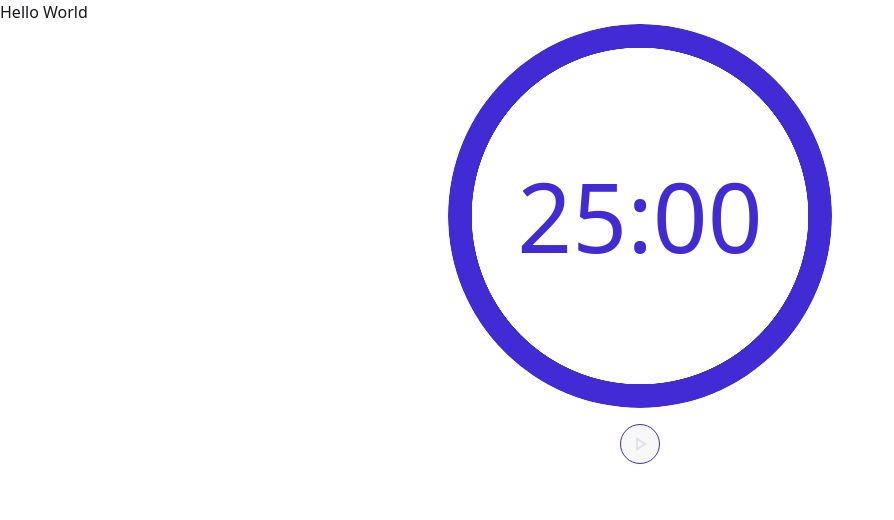
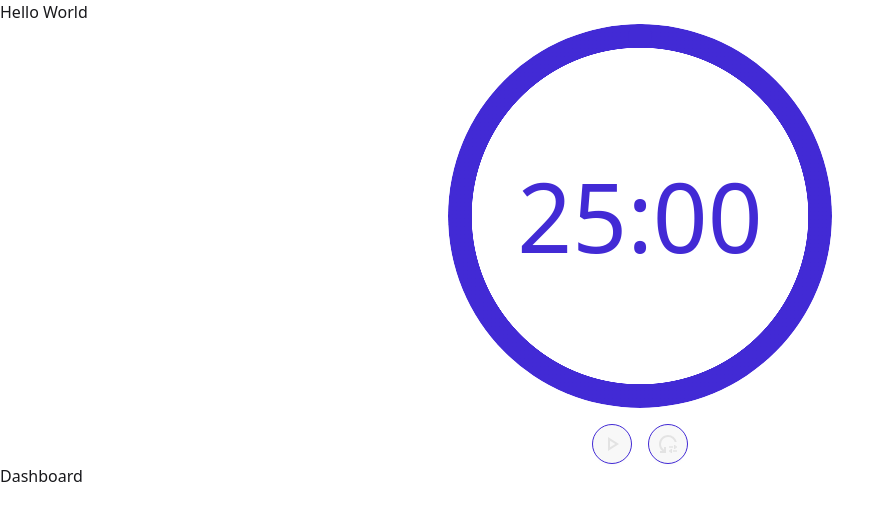
Before and after one commit to kingwell47/cs50-final-project, a React (Vite) app: page / in a window 1280 px wide. Before the commit this address had no page. Shown: the top 520 px of the page, without its empty margins (0-894 px from the left). Built offline with nearby package versions, Linux system fonts and the light colour scheme.

Commit message:
added reset function

```diff
--- a/src/App.jsx
+++ b/src/App.jsx
@@ -1,9 +1,9 @@
 import { BrowserRouter, Routes, Route, Navigate } from "react-router-dom";
-import Pomodoro from "./components/Pomodoro";
 import Login from "./pages/Login";
 import Registration from "./pages/Registration";
 import TimerTicker from "./components/TimerTicker";
 import GlobalTimer from "./components/GlobalTimer";
+import Dashboard from "./pages/Dashboard";
 
 function App() {
   return (
@@ -13,6 +13,7 @@ function App() {
         <h1>Hello World</h1>
         <GlobalTimer />
         <Routes>
+          <Route path="/" element={<Dashboard />} />
           <Route path="/login" element={<Login />} />
           <Route path="/register" element={<Registration />} />
         </Routes>
--- a/src/components/GlobalTimer.jsx
+++ b/src/components/GlobalTimer.jsx
@@ -7,6 +7,7 @@ const GlobalTimer = () => {
     isPaused,
     start,
     pause,
+    reset,
     workMinutes,
     breakMinutes,
   } = useTimerStore();
@@ -56,6 +57,25 @@ const GlobalTimer = () => {
     </span>
   );
 
+  const ResetButton = (props) => (
+    <span
+      {...props}
+      className={`btn btn-circle ${
+        mode === "work" ? "border-primary" : "border-secondary"
+      } `}
+    >
+      <svg
+        xmlns="http://www.w3.org/2000/svg"
+        height="24px"
+        viewBox="0 -960 960 960"
+        width="24px"
+        fill="#e3e3e3"
+      >
+        <path d="M520-330v-60h160v60H520Zm60 210v-50h-60v-60h60v-50h60v160h-60Zm100-50v-60h160v60H680Zm40-110v-160h60v50h60v60h-60v50h-60Zm111-280h-83q-26-88-99-144t-169-56q-117 0-198.5 81.5T200-480q0 72 32.5 132t87.5 98v-110h80v240H160v-80h94q-62-50-98-122.5T120-480q0-75 28.5-140.5t77-114q48.5-48.5 114-77T480-840q129 0 226.5 79.5T831-560Z" />
+      </svg>
+    </span>
+  );
+
   return (
     <div className="flex flex-col items-center justify-center gap-4">
       <div
@@ -72,11 +92,16 @@ const GlobalTimer = () => {
       >
         {minutes}:{seconds}
       </div>
-      {isPaused ? (
-        <PlayButton onClick={start} />
-      ) : (
-        <PauseButton onClick={pause} />
-      )}
+      <div className="flex items-center justify-center gap-4">
+        {isPaused ? (
+          <>
+            <PlayButton onClick={start} />
+            <ResetButton onClick={reset} />
+          </>
+        ) : (
+          <PauseButton onClick={pause} />
+        )}
+      </div>
     </div>
   );
 };
--- a/src/lib/timerStore.js
+++ b/src/lib/timerStore.js
@@ -30,7 +30,11 @@ export const useTimerStore = create(
 
       start: () => set({ isPaused: false }),
       pause: () => set({ isPaused: true }),
-      reset: () => {},
+      reset: () => {
+        const { mode, workMinutes, breakMinutes } = get();
+        const seconds = (mode === "work" ? workMinutes : breakMinutes) * 60;
+        set({ secondsLeft: seconds, isPaused: true });
+      },
 
       setWorkMinutes: (minutes) => set({ workMinutes: minutes }),
       setBreakMinutes: (minutes) => set({ breakMinutes: minutes }),
```
Also changed, not shown: reset_settings_24dp_E3E3E3_FILL0_wght400_GRAD0_opsz24.svg (added).
